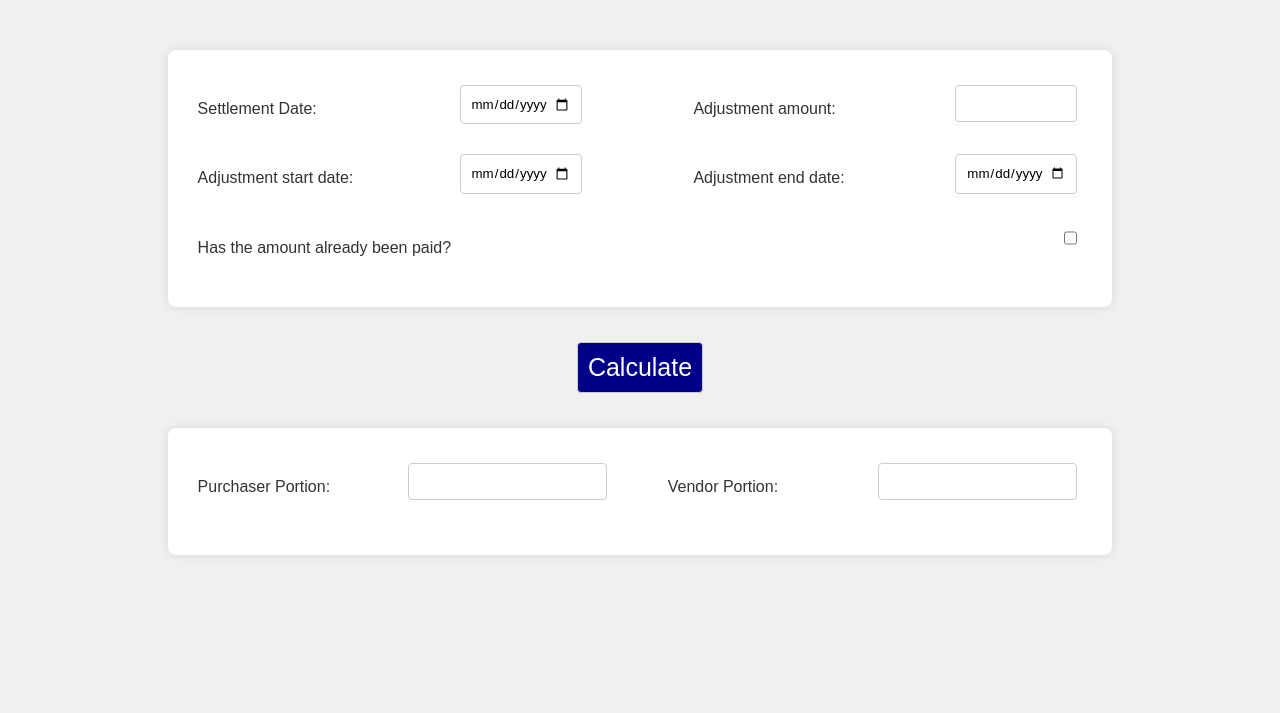
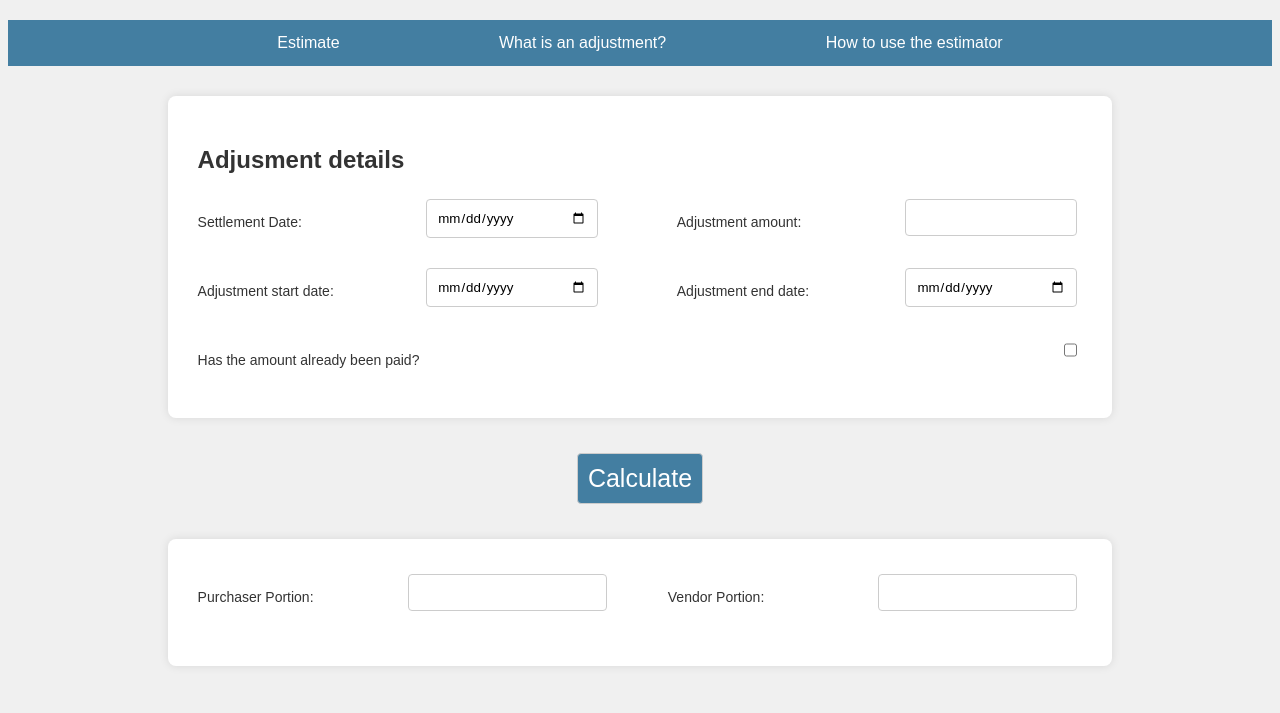
Before and after one commit to debigfish1/adjustmentestimator, a plain HTML site: page index.html in a window 1280 px wide. Shown: the part 87-800 px from the top of the page. Drawn offline with Linux system fonts and the light colour scheme.

Commit message:
Updated CSS

```diff
--- a/index.html
+++ b/index.html
@@ -7,8 +7,16 @@
     <link rel="stylesheet" href="style.css">
 </head>
 <body>
-    <div class="header">Easy Settlement Estimater</div>
+    <div class="header">EasyAdjust - Adjustment Estimator</div>
+    <div class="banner">
+        <div class="banner-content">
+        <a href="index.html">Estimate</a>
+        <a href="about.html">What is an adjustment?</a>
+        <a href="services.html">How to use the estimator</a>
+        </div>
+    </div>
     <div class="container">
+        <h2>Adjusment details</h2>
         <div class="section">
             <div><label for="settlementDate">Settlement Date:</label></div>
             <div><input type="date" id="settlementDate" class="settlementDate"></div>
--- a/style.css
+++ b/style.css
@@ -1,3 +1,12 @@
+:root{
+    --deep-blue: rgb(20,48,95);
+    --mid-blue: rgb(67,126,161);
+    --light-blue: rgb(166,187,207);
+    --white: #f0f0f0;
+    --grey: #333;
+
+}
+
 body {
     font-family: Arial, sans-serif;
     background-color: #f0f0f0;
@@ -14,6 +23,29 @@ body {
     padding: 35px;
 }
 
+.banner {
+    background-color: var(--mid-blue);
+   display: flex;
+   justify-content: center;
+}
+.banner-content {
+    width: 70%;
+    display: flex;
+    justify-content: space-around;
+}
+.banner a {
+    float: left;
+    display: block;
+    color: white;
+    text-align: center;
+    padding: 14px 20px;
+    text-decoration: none;
+}
+
+.banner a:hover {
+    background-color: #ddd;
+    color: black;
+}
 .container {
     align-content: center;
     margin: 30px;
@@ -25,12 +57,15 @@ body {
     max-width: 70%;
     margin-right: auto;
     margin-left: auto;
+    overflow: hidden; /* Prevents content overflow */
+    flex-wrap: wrap;
 }
 
 .section {
     display: flex;
     margin-bottom: 20px;
     justify-content: space-between;
+    max-width: 100%;
 }
 
 .section label {
@@ -45,24 +80,30 @@ input, select, button {
     border-radius: 4px;
 }
 
-label {
+label, p, ol {
     vertical-align: middle;
     margin-top: 20px;
     display: inline-block;
     text-align: left;
+    font-size: 14px;
+    justify-content: baseline;
 }
 
 input[type="date"],
 input[type="number"] {
-    width: 100px;
+    width: 150px;
     font-family: Arial, Helvetica, sans-serif;
+    max-width: 100%; /* Ensure the container does not exceed the content width */
+    overflow: hidden; /* Prevents content overflow */
 }
 
 button {
-    background-color: #000088;
+    background-color: var(--mid-blue);
     color: white;
     cursor: pointer;
     font-size: 25px;
+    max-width: 100%; /* Ensure the container does not exceed the content width */
+    overflow: hidden; /* Prevents content overflow */
 }
 
 button:hover {
@@ -96,3 +137,20 @@ button:hover {
 .currency-input {
     text-align: right;
 }
+
+.li {
+    padding-top: 12px;
+}
+
+
+.image-container {
+    max-width: 100%; /* Ensure the container does not exceed the content width */
+    overflow: hidden; /* Prevents content overflow */
+}
+
+.property-image {
+    width: 100%;
+    height: auto; /* Maintain aspect ratio */
+    display: block;
+    margin: 20px 0;
+}
```
Also changed, not shown: about.html (added, +46 -0 lines), services.html (added, +24 -0 lines), Annual_Rates_Notice.jpg (added).
